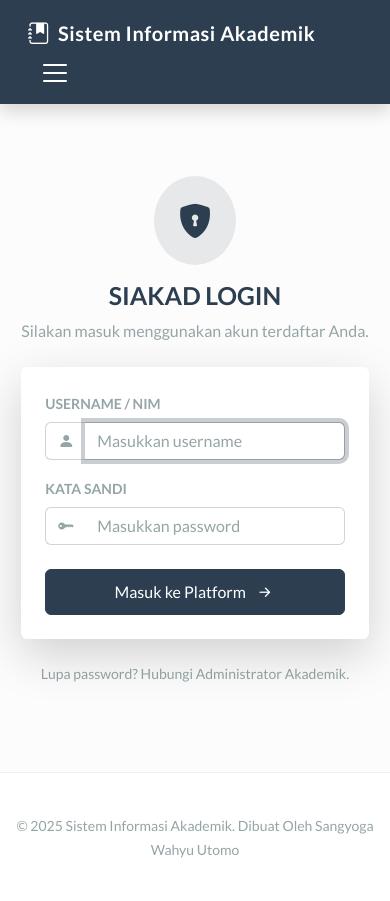
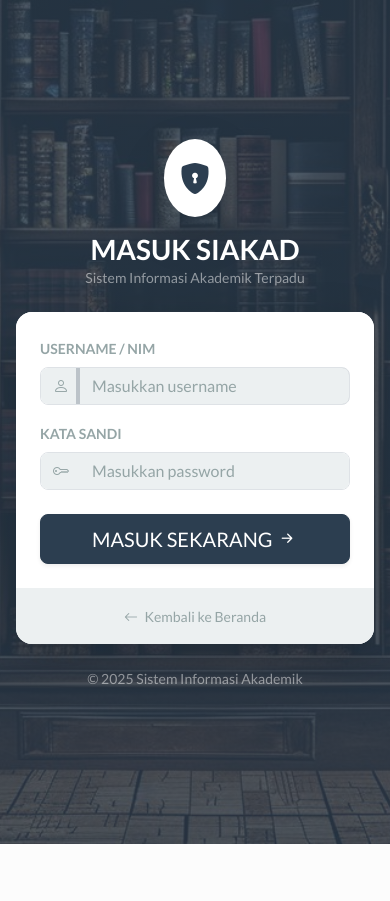
Before and after one commit to sangyoga28/akademik_web, a Flask app: page /login in a window 390 px wide. After the commit the page ends 844 px from the top, so only its background shows below. Run offline with Flask 3, Linux system fonts and the light colour scheme; some libraries are stand-ins or nearby versions.

Commit message:
UI: Redesign login page to be full-screen and perfectly responsive

```diff
--- a/templates/base.html
+++ b/templates/base.html
@@ -14,6 +14,7 @@
 
 <body>
 
+    {% block navbar %}
     <!-- Navbar Sticky -->
     <nav class="navbar navbar-expand-lg navbar-dark bg-primary sticky-top shadow">
         <div class="container-fluid">
@@ -89,7 +90,9 @@
             </div>
         </div>
     </nav>
+    {% endblock %}
 
+    {% block content_container %}
     <div class="container my-4 flex-grow-1">
         {% with messages = get_flashed_messages(with_categories=true) %}
         {% if messages %}
@@ -106,7 +109,9 @@
 
         {% block content %}{% endblock %}
     </div>
+    {% endblock %}
 
+    {% block footer %}
     <footer class="main-footer text-center">
         <div class="container">
             <small class="text-muted">
@@ -114,6 +119,7 @@
             </small>
         </div>
     </footer>
+    {% endblock %}
 
     <script src="https://cdn.jsdelivr.net/npm/bootstrap@5.3.3/dist/js/bootstrap.bundle.min.js"></script>
 
--- a/templates/login.html
+++ b/templates/login.html
@@ -1,55 +1,109 @@
 {% extends "base.html" %}
 
-{% block title %}Login - SIAKAD Platform{% endblock %}
+{% block title %}Login - Sistem Informasi Akademik{% endblock %}
 
-{% block content %}
-<div class="flex-grow-1 d-flex justify-content-center align-items-center py-5">
-    <div class="col-md-5 col-lg-4 animate-up">
+{% block navbar %}{% endblock %}
+{% block footer %}{% endblock %}
+
+{% block content_container %}
+<style>
+    /* Full Screen Login Specific */
+    .login-wrapper {
+        min-height: 100vh;
+        width: 100%;
+        background: linear-gradient(rgba(44, 62, 80, 0.8), rgba(44, 62, 80, 0.8)),
+        url("{{ url_for('static', filename='images/background.jpg') }}");
+        background-size: cover;
+        background-position: center;
+        display: flex;
+        align-items: center;
+        justify-content: center;
+        padding: 1rem;
+        overflow: hidden;
+    }
+
+    .login-box {
+        width: 100%;
+        max-width: 400px;
+        animation: fadeInUp 0.8s ease-both;
+    }
+
+    /* Override body padding if any */
+    body {
+        padding: 0 !important;
+        margin: 0 !important;
+    }
+
+    @media (max-height: 600px) {
+        .login-wrapper {
+            align-items: flex-start;
+            overflow-y: auto;
+            padding: 2rem 1rem;
+        }
+    }
+</style>
+
+<div class="login-wrapper">
+    <div class="login-box">
+        <!-- Flash Messages inside Login Box -->
+        {% with messages = get_flashed_messages(with_categories=true) %}
+        {% if messages %}
+        {% for category, message in messages %}
+        <div class="alert alert-{{ category }} alert-dismissible fade show shadow-sm mb-4" role="alert">
+            {{ message }}
+            <button type="button" class="btn-close" data-bs-dismiss="alert" aria-label="Close"></button>
+        </div>
+        {% endfor %}
+        {% endif %}
+        {% endwith %}
 
         <div class="text-center mb-4">
-            <div class="bg-primary bg-opacity-10 d-inline-block p-4 rounded-circle mb-3">
-                <i class="bi bi-shield-lock-fill text-primary display-4"></i>
+            <div class="bg-white p-3 d-inline-block rounded-circle shadow-lg mb-3">
+                <i class="bi bi-shield-lock-fill text-primary fs-1"></i>
             </div>
-            <h3 class="fw-bold text-primary">SIAKAD LOGIN</h3>
-            <p class="text-muted">Silakan masuk menggunakan akun terdaftar Anda.</p>
+            <h2 class="text-white fw-bold mb-0">MASUK SIAKAD</h2>
+            <p class="text-white-50 small">Sistem Informasi Akademik Terpadu</p>
         </div>
 
-        <div class="card border-0 shadow-lg">
-            <div class="card-body p-4 p-md-5">
+        <div class="card border-0 shadow-lg rounded-4 overflow-hidden">
+            <div class="card-body p-4 p-md-5 bg-white">
                 <form method="POST" action="{{ url_for('login') }}">
                     <div class="mb-3">
                         <label for="username" class="form-label small fw-bold text-muted">USERNAME / NIM</label>
-                        <div class="input-group">
-                            <span class="input-group-text bg-transparent border-end-0 text-muted"><i
-                                    class="bi bi-person-fill"></i></span>
-                            <input type="text" class="form-control border-start-0" id="username" name="username"
+                        <div class="input-group border rounded-3 overflow-hidden">
+                            <span class="input-group-text bg-light border-0"><i
+                                    class="bi bi-person text-muted"></i></span>
+                            <input type="text" class="form-control border-0 bg-light" id="username" name="username"
                                 placeholder="Masukkan username" required autofocus>
                         </div>
                     </div>
 
                     <div class="mb-4">
                         <label for="password" class="form-label small fw-bold text-muted">KATA SANDI</label>
-                        <div class="input-group">
-                            <span class="input-group-text bg-transparent border-end-0 text-muted"><i
-                                    class="bi bi-key-fill"></i></span>
-                            <input type="password" class="form-control border-start-0" id="password" name="password"
+                        <div class="input-group border rounded-3 overflow-hidden">
+                            <span class="input-group-text bg-light border-0"><i class="bi bi-key text-muted"></i></span>
+                            <input type="password" class="form-control border-0 bg-light" id="password" name="password"
                                 placeholder="Masukkan password" required>
                         </div>
                     </div>
 
-                    <div class="d-grid">
-                        <button type="submit"
-                            class="btn btn-primary d-flex align-items-center justify-content-center gap-2">
-                            Masuk ke Platform <i class="bi bi-arrow-right-short fs-4"></i>
+                    <div class="d-grid mt-2">
+                        <button type="submit" class="btn btn-primary btn-lg shadow-sm">
+                            MASUK SEKARANG <i class="bi bi-arrow-right-short fs-4"></i>
                         </button>
                     </div>
                 </form>
             </div>
+            <div class="card-footer bg-light border-0 text-center py-3">
+                <a href="{{ url_for('index') }}" class="text-decoration-none small text-muted">
+                    <i class="bi bi-arrow-left me-1"></i> Kembali ke Beranda
+                </a>
+            </div>
         </div>
 
-        <div class="text-center mt-4 text-muted small">
-            <p>Lupa password? Hubungi Administrator Akademik.</p>
-        </div>
+        <p class="text-center mt-4 text-white-50 small">
+            &copy; 2025 Sistem Informasi Akademik
+        </p>
     </div>
 </div>
 {% endblock %}
```
